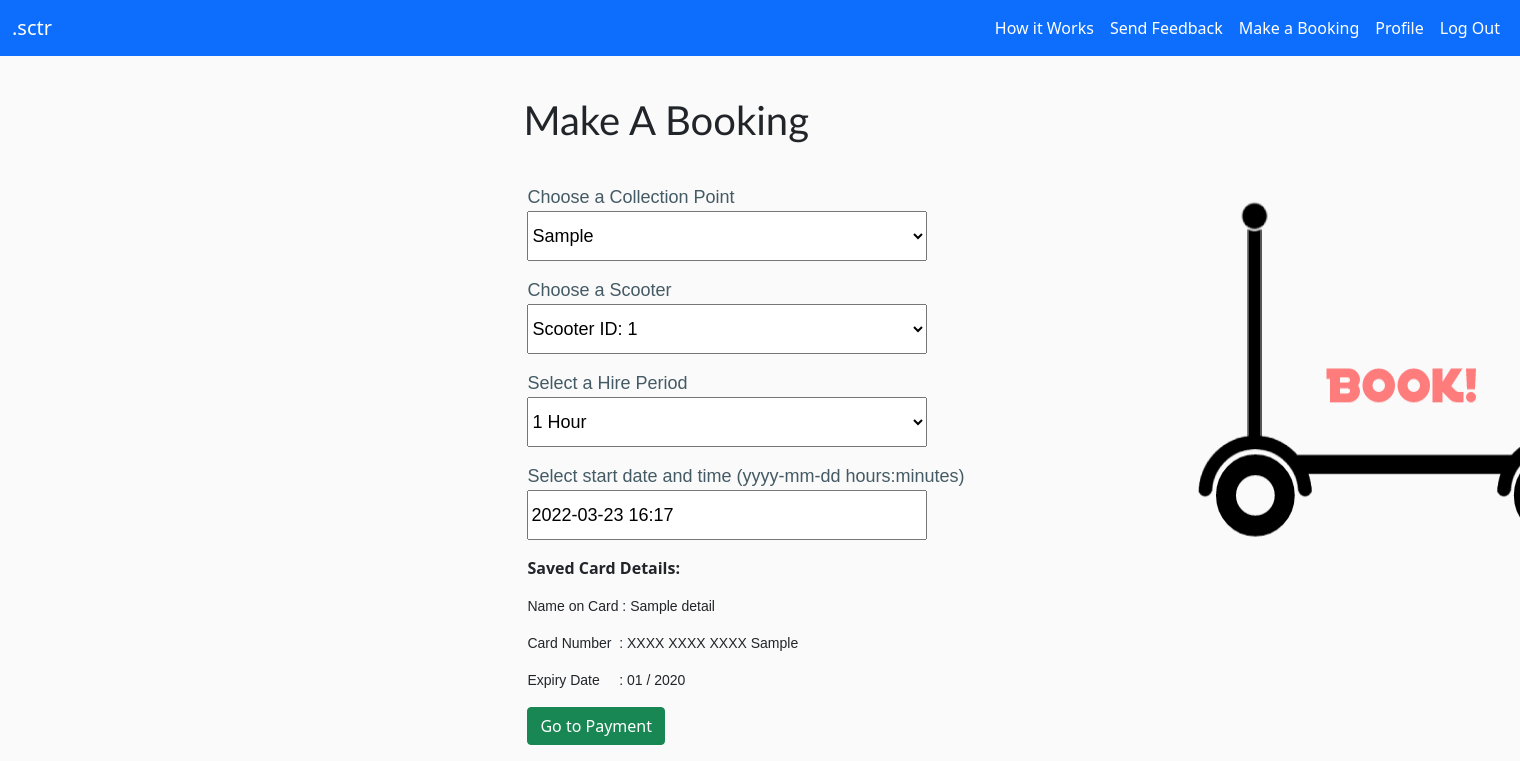
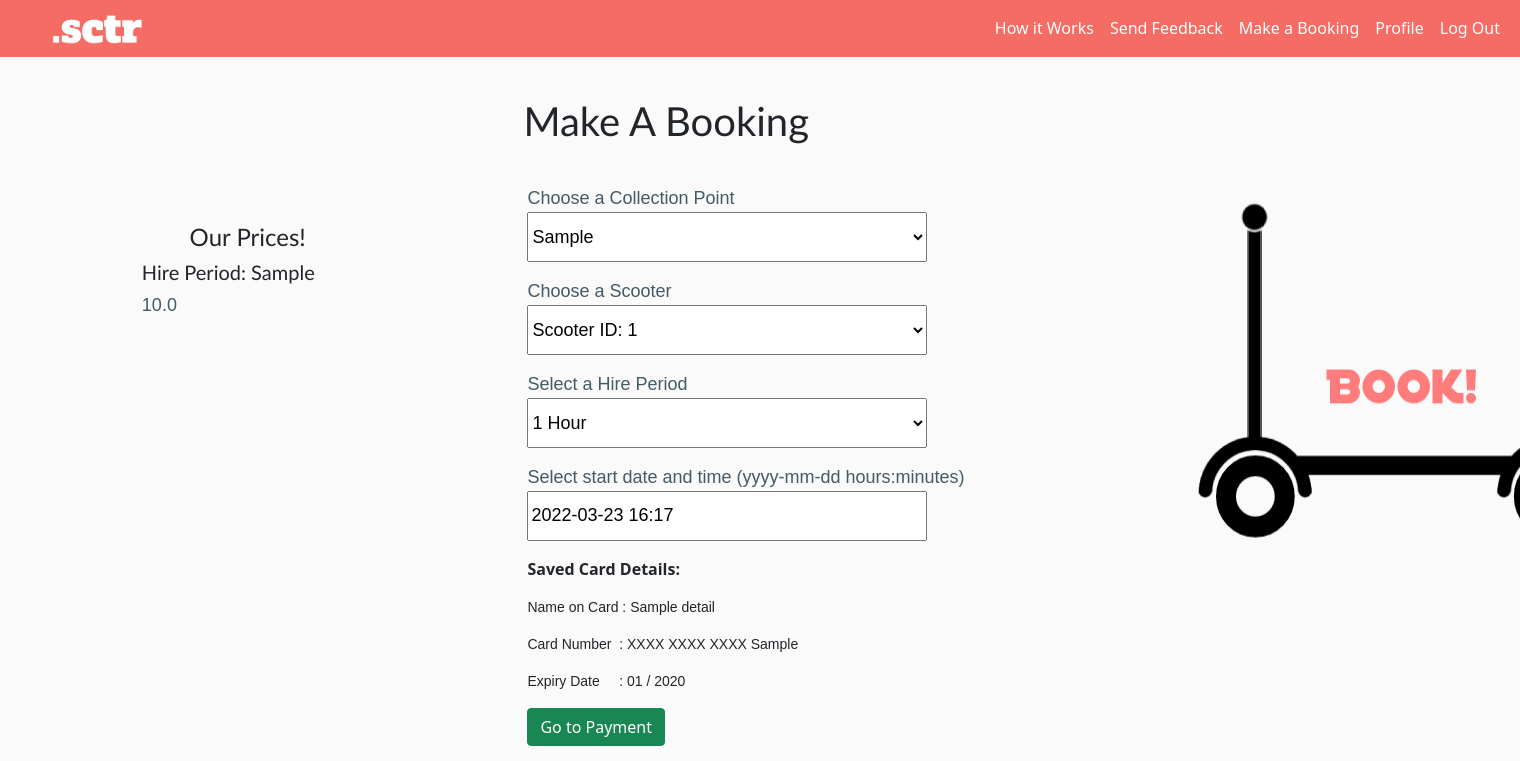
Before and after one commit to Lanrayy/software-engineering-project-comp2913, a Flask app: page /booking1 in a window 1520 px wide; the page is wider, and only the part inside the window is pictured. Shown: the top 761 px of that part. Run offline with Flask 2, Linux system fonts and the light colour scheme; a user stored in the database is signed in; tables that the repository leaves empty hold one stand-in row (values such as "Sample post"); some libraries are stand-ins or nearby versions.

Commit message:
added prices to booking pages

```diff
--- a/app/templates/base.html
+++ b/app/templates/base.html
@@ -15,23 +15,23 @@
   </head>
 
   <body>
-    <nav class="navbar navbar-expand-sm navbar-dark bg-primary">
+    <nav class="navbar navbar-expand-sm navbar-dark">
       <div class="container-fluid">
 
         <!-- Unregistered logo -->
         {% if not current_user.is_authenticated %}
-          <a class="navbar-brand" href="/">.sctr</a>
+          <a class="navbar-brand" href="/"><img class="nav-logo" src="{{url_for('static', filename='images/sctr-logo.png')}}" alt="Logo"></a>
         {% endif %}
 
         {% if current_user.is_authenticated %}
           <!-- Customer logo -->
           {% if not current_user.account_type == "employee" and not current_user.account_type == "manager" %}
-            <a class="navbar-brand" href="/user_dashboard">.sctr</a>
+            <a class="navbar-brand" href="/user_dashboard"><img class="nav-logo" src="{{url_for('static', filename='images/sctr-logo.png')}}" alt="Logo"></a>
           {% endif %}
 
           <!-- Admin logo -->
           {% if current_user.account_type == "employee" or current_user.account_type == "manager" %}
-            <a class="navbar-brand" href="/admin_dashboard">.sctr</a>
+            <a class="navbar-brand" href="/admin_dashboard"><img class="nav-logo" src="{{url_for('static', filename='images/sctr-logo.png')}}" alt="Main logo"></a>
           {% endif %}
         {% endif %}
 
--- a/app/templates/booking1_user.html
+++ b/app/templates/booking1_user.html
@@ -1,4 +1,19 @@
 {% extends "base.html" %}
+{% block left_content %}
+<!-- For the table of prices -->
+<div class="container d-flex flex-column align-items-center" style="margin-top: 25%">
+  <div class="mt-5">
+    <h4 class="fw-normal text-center">Our Prices!</h4>
+  </div>
+  {% for hire_period in hire_periods %}
+    <div class="" style="width: 50%">
+      <h5 class="fw-normal text-nowrap">Hire Period: {{ hire_period.duration }}</h5>
+      <p>{{ hire_period.price }}</p>
+    </div>
+  {% endfor %}
+</div>
+{% endblock %}
+
 {% block content %}
 <!-- blank margin space -->
 <br>
--- a/app/views.py
+++ b/app/views.py
@@ -453,6 +453,8 @@ def booking1():
         logPage()
         #clean up bookings table
         organise_bookings()
+        #pass the prices to the webpage
+        hire_periods = models.pricing.query.all();
         #current user is a customer
         if not current_user.account_type == "employee" and not current_user.account_type == "manager":
 
@@ -497,7 +499,8 @@ def booking1():
                     logger.info("Booking not made: no available scooters at " + str(form.location_id.data))
                     return render_template('booking1_user.html',
                                             title='Choose a Location',
-                                            form = form)
+                                            form = form,
+                                            hire_periods = hire_periods)
 
                 #check that they actually put a start date
                 if form.start_date.data == None:
@@ -505,7 +508,8 @@ def booking1():
                     logger.info("Booking not made: invalid date " + str(form.start_date.data))
                     return render_template('booking1_user.html',
                                             title='Choose a Location',
-                                            form = form)
+                                            form = form,
+                                            hire_periods = hire_periods)
 
                 #check if the start date further in the past than now, with a grace period of 5 minutes
                 if form.start_date.data < datetime.utcnow() + timedelta(minutes = -5):
@@ -513,7 +517,8 @@ def booking1():
                     logger.info("Booking not made: invalid date " + str(form.start_date.data))
                     return render_template('booking1_user.html',
                                             title='Choose a Location',
-                                            form = form)
+                                            form = form,
+                                            hire_periods = hire_periods)
 
                 #convert the option selected in the SelectField into a cost and the number of hours
                 if form.hire_period.data == '1':
@@ -576,7 +581,8 @@ def booking1():
                                         str(form.start_date.data))
                         return render_template('booking1_user.html',
                                                 title='Choose a Location',
-                                                form = form)
+                                                form = form,
+                                                hire_periods = hire_periods)
                     #check that the projected end date doesn't fall during a booking
                     if form.start_date.data + timedelta(hours = hours) >= booking.initial_date_time and form.start_date.data + timedelta(hours = hours) <= booking.final_date_time:
                         flash("The projected end time falls within a pre-existing booking")
@@ -588,7 +594,8 @@ def booking1():
                                         str(form.start_date.data + timedelta(hours = hours)))
                         return render_template('booking1_user.html',
                                                 title='Choose a Location',
-                                                form = form)
+                                                form = form,
+                                                hire_periods = hire_periods)
                 #check upcoming bookings
                 for booking in current_upcoming_bookings:
                     #check that the selected start date doesn't fall during a booking
@@ -600,7 +607,8 @@ def booking1():
                                         str(form.start_date.data))
                         return render_template('booking1_user.html',
                                                 title='Choose a Location',
-                                                form = form)
+                                                form = form,
+                                                hire_periods = hire_periods)
                     #check that the projected end date doesn't fall during a booking
                     if form.start_date.data + timedelta(hours = hours) >= booking.initial_date_time and form.start_date.data + timedelta(hours = hours) <= booking.final_date_time:
                         flash("The projected end time falls within a pre-existing booking")
@@ -612,7 +620,8 @@ def booking1():
                                         str(form.start_date.data + timedelta(hours = hours)))
                         return render_template('booking1_user.html',
                                                 title='Choose a Location',
-                                                form = form)
+                                                form = form,
+                                                hire_periods = hire_periods)
 
                 #store the booking details as a session to be used on successful payment
                 session['booking_duration'] = hours
@@ -685,7 +694,8 @@ def booking1():
                                     title='Choose a Location',
                                     form=form,
                                     data=data,
-                                    card_found=card_found)
+                                    card_found=card_found,
+                                    hire_periods = hire_periods)
 
         #if the current user is an employee or manager
         elif current_user.account_type == "employee" or current_user.account_type == "manager":
@@ -715,7 +725,8 @@ def booking1():
                     logger.info("Booking not made: no available scooters at " + str(form.location_id.data))
                     return render_template('booking1_admin.html',
                                             title='Choose a Location',
-                                            form = form)
+                                            form = form,
+                                            hire_periods = hire_periods)
 
                 #check that they actually put a start date
                 if form.start_date.data == None:
@@ -723,7 +734,8 @@ def booking1():
                     logger.info("Booking not made: invalid date " + str(form.start_date.data))
                     return render_template('booking1_admin.html',
                                             title='Choose a Location',
-                                            form = form)
+                                            form = form,
+                                            hire_periods = hire_periods)
 
                 #check if the start date further in the past than now, with a grace period of 5 minutes
                 if form.start_date.data < datetime.utcnow() + timedelta(minutes = -5):
@@ -731,7 +743,8 @@ def booking1():
                     logger.info("Booking not made: invalid date " + str(form.start_date.data))
                     return render_template('booking1_admin.html',
                                             title='Choose a Location',
-                                            form = form)
+                                            form = form,
+                                            hire_periods = hire_periods)
 
                 #convert the option selected in the SelectField into a cost and the number of hours
                 if form.hire_period.data == '1':
@@ -766,7 +779,8 @@ def booking1():
                                         str(form.start_date.data))
                         return render_template('booking1_admin.html',
                                                 title='Choose a Location',
-                                                form = form)
+                                                form = form,
+                                                hire_periods = hire_periods)
                     #check that the projected end date doesn't fall during a booking
                     if form.start_date.data + timedelta(hours = hours) >= booking.initial_date_time and form.start_date.data + timedelta(hours = hours) <= booking.final_date_time:
                         flash("The projected end time falls within a pre-existing booking")
@@ -778,7 +792,8 @@ def booking1():
                                         str(form.start_date.data + timedelta(hours = hours)))
                         return render_template('booking1_admin.html',
                                                 title='Choose a Location',
-                                                form = form)
+                                                form = form,
+                                                hire_periods = hire_periods)
                 #check upcoming bookings
                 for booking in current_upcoming_bookings:
                     #check that the selected start date doesn't fall during a booking
@@ -790,7 +805,8 @@ def booking1():
                                         str(form.start_date.data))
                         return render_template('booking1_admin.html',
                                                 title='Choose a Location',
-                                                form = form)
+                                                form = form,
+                                                hire_periods = hire_periods)
                     #check that the projected end date doesn't fall during a booking
                     if form.start_date.data + timedelta(hours = hours) >= booking.initial_date_time and form.start_date.data + timedelta(hours = hours) <= booking.final_date_time:
                         flash("The projected end time falls within a pre-existing booking")
@@ -802,7 +818,8 @@ def booking1():
                                         str(form.start_date.data + timedelta(hours = hours)))
                         return render_template('booking1_admin.html',
                                                 title='Choose a Location',
-                                                form = form)
+                                                form = form,
+                                                hire_periods = hire_periods)
 
                 #store the booking details as a session to be used on successful payment
                 session['booking_duration'] = hours
@@ -828,7 +845,8 @@ def booking1():
             #send current_user to the admin version of the booking1 page
             return render_template('booking1_admin.html',
                                     title='Choose a Location',
-                                    form = form)
+                                    form = form,
+                                    hire_periods = hire_periods)
     except Exception as e:
         logger.error(e)
         if current_user.is_anonymous:
```
Also changed, not shown: app/templates/booking1_admin.html (+15 -0 lines), app/templates/base2.html (line endings or trailing spaces), test_final.py (line endings or trailing spaces).
